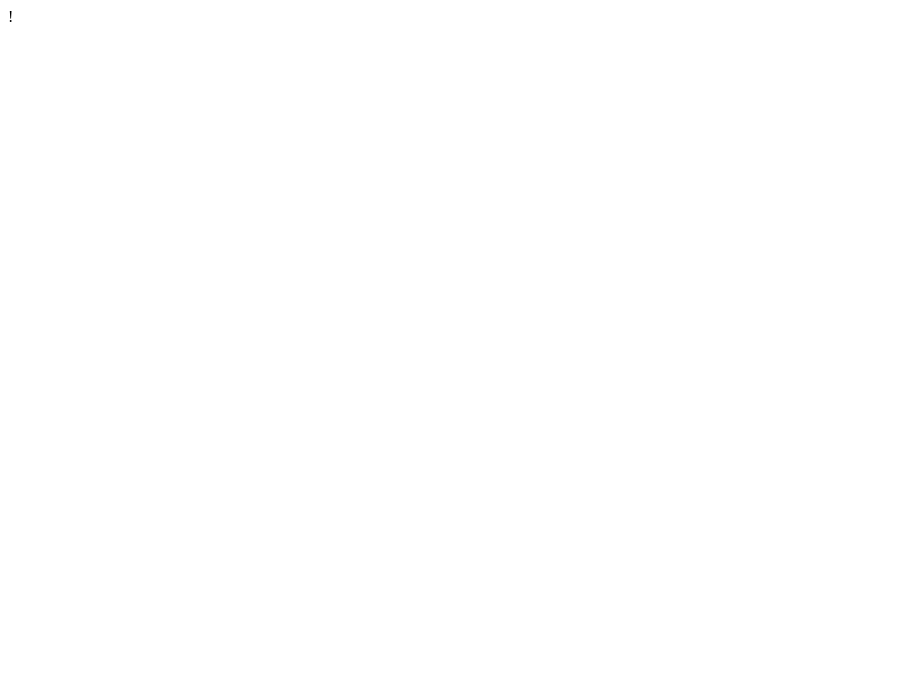
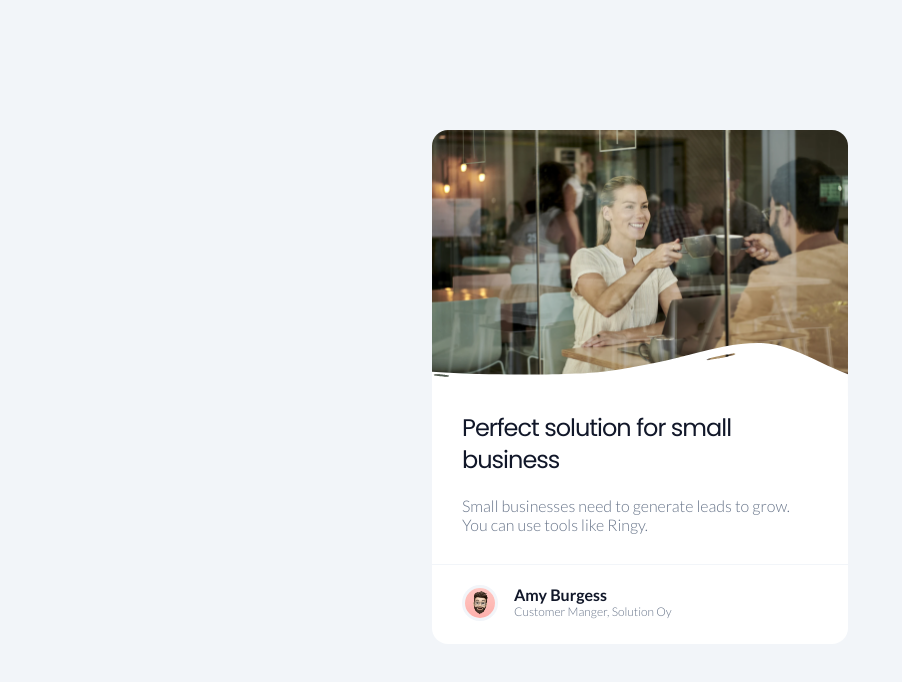
Before and after one commit to Maskydev/DevChallengesIo, a plain HTML site: page business-blog-card/index.html in a window 1280 px wide. Shown: the whole page, without its empty margins (0-902 px from the left). Drawn offline with Linux system fonts and the light colour scheme.

Commit message:
Business blog card

```diff
--- a/business-blog-card/index.html
+++ b/business-blog-card/index.html
@@ -1,11 +1,27 @@
-!  <!DOCTYPE html>
+<!DOCTYPE html>
 <html lang="en">
 <head>
     <meta charset="UTF-8">
     <meta name="viewport" content="width=device-width, initial-scale=1.0">
-    <title>Document</title>
+   <link rel="stylesheet" href="./styles.css">
+    <title>Business blog card</title>
 </head>
 <body>
-
+    <div class="card">
+        <div class="image">
+            <img class="background-img" src="./images/hero-image-business-card.png" alt=""><img class="overlay" src="./images/white-overlay.svg" alt="">
+        </div>
+        <div class="title"><h1>Perfect solution for small business</h1></div>
+        <div class="body"><p>Small businesses need to generate leads to grow. You can use tools like Ringy.</p></div>
+        <div class="small_text">
+            <div class="icon">
+                <img src="./images/avatar-image-business-card.png" alt="">
+            </div>
+            <div class="author">
+                <span class="name"><strong>Amy Burgess</strong></span>
+                <span class="description">Customer Manger, Solution Oy</span>
+            </div>
+        </div>
+    </div>
 </body>
 </html>
--- a/business-blog-card/styles.css
+++ b/business-blog-card/styles.css
@@ -0,0 +1,91 @@
+@import url('https://fonts.googleapis.com/css2?family=Poppins:ital,wght@0,100;0,200;0,300;0,400;0,500;0,600;0,700;0,800;0,900;1,100;1,200;1,300;1,400;1,500;1,600;1,700;1,800;1,900&display=swap');
+@import url('https://fonts.googleapis.com/css2?family=Lato:ital,wght@0,100;0,300;0,400;0,700;0,900;1,100;1,300;1,400;1,700;1,900&display=swap');
+
+*{
+    margin: 0;
+    padding: 0;
+    box-sizing: border-box;
+}
+
+body{
+    display: flex;
+    flex-direction: row;
+    justify-content: center;
+    font-family: "Lato", sans-serif;
+    font-weight: 100;
+    font-size: 16px;
+    background-color: #F2F5F9;
+}
+
+.card{
+    display: flex;
+    flex-direction: column;
+    width: 416px;
+    margin-top: 130px;
+    background-color: #ffffff;
+    color: #677489;
+    border-radius: 16px;
+}
+
+
+.background-img{
+    width: 100%;
+    z-index: -1;
+    border-radius: 16px 16px;
+}
+
+.overlay{
+    width: 100%;
+    float: left;
+    z-index: 1;
+    position: relative;
+    margin-bottom: -70px;
+    bottom: 69px;
+}
+
+.title{
+    padding: 0 30px;
+}
+
+h1{
+    font-family: "Poppins", sans-serif;
+    font-weight: 400;
+    color: #111729;
+    font-size: 24px;
+    letter-spacing: -1px;
+    line-height: 32px;
+}
+
+.body{
+    padding: 20px 40px 30px 30px;
+    border-bottom: 1px solid #F2F5F9;
+    font-weight: 300;
+}
+
+.small_text{
+    display: flex;
+    flex-direction: row;
+    padding: 20px 30px;
+}
+
+.icon img{
+    width: 36px;
+    height: 36px;
+    border: 3px solid #F2F5F9;
+    border-radius: 100%;
+}
+
+.author{
+    display: flex;
+    flex-direction: column;
+    width: 100%;
+    padding-left: 16px;
+}
+
+.name{
+    color: #111729;
+}
+.description{
+    font-size: 12px;
+    font-weight: 300;
+}
```
Also changed, not shown: 1 other file.
